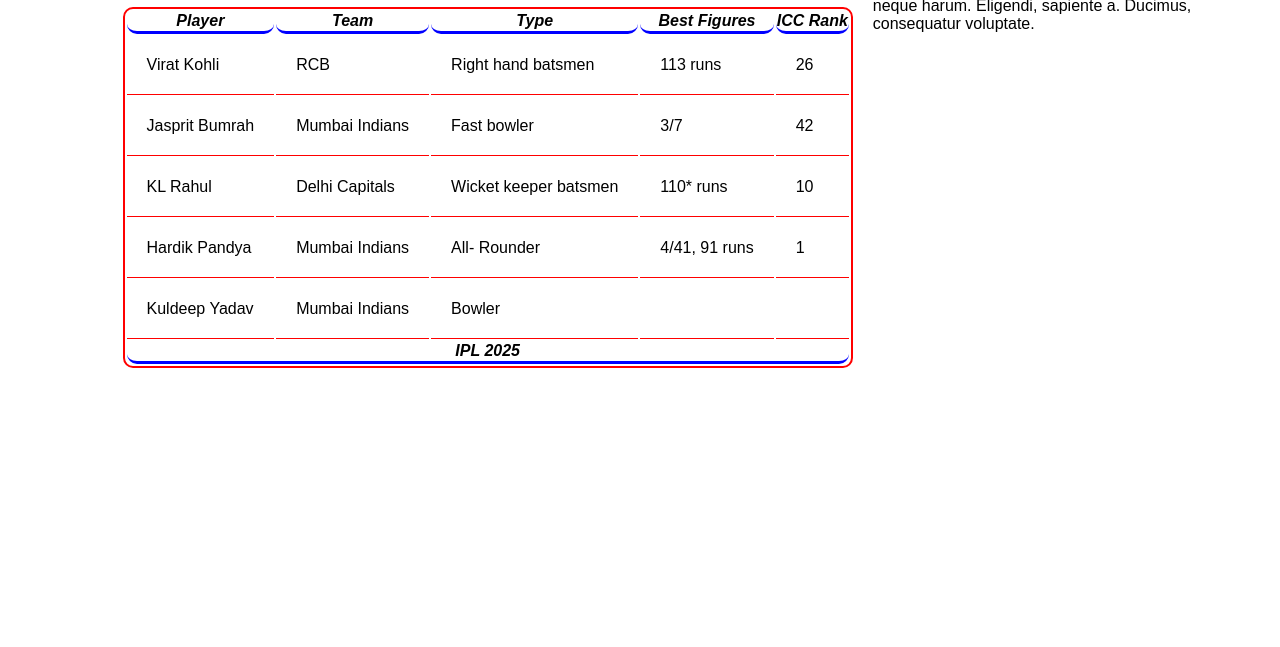
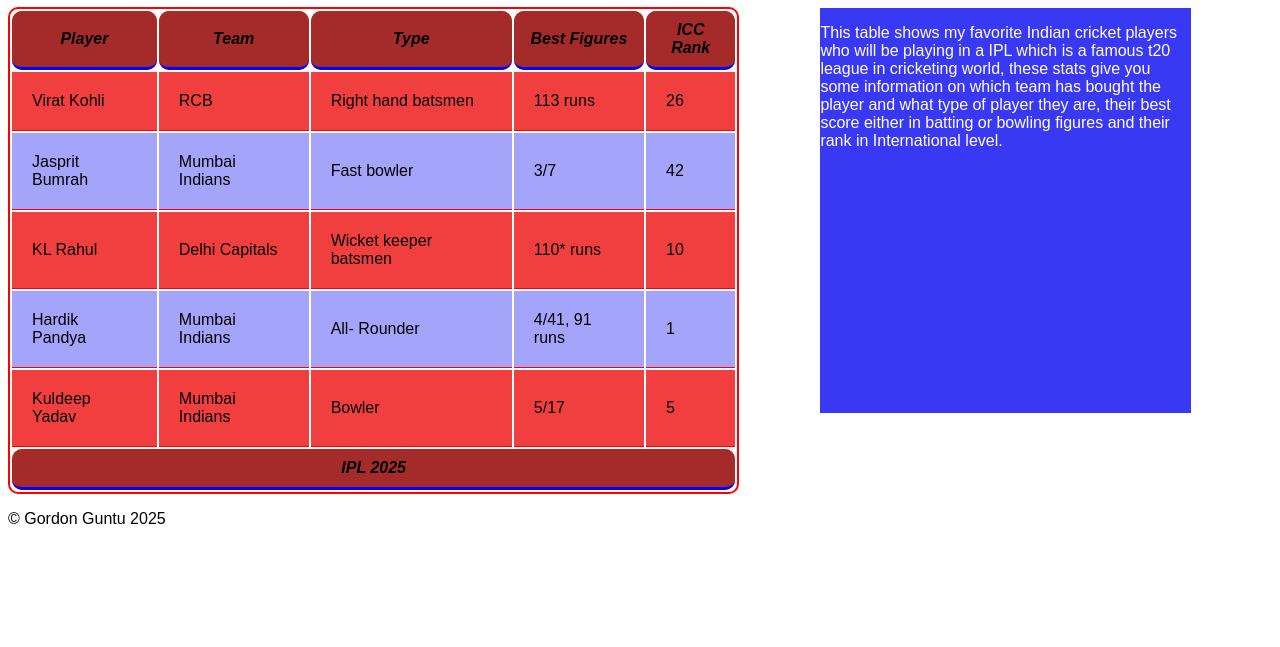
Before and after one commit to karthiktinku-wed/projects-gordonguntu, a plain HTML site: page projects/Tables/tables.html in a window 1280 px wide. Shown: the part 153-800 px from the top of the page. Drawn offline with Linux system fonts and the light colour scheme.

Commit message:
addproject

```diff
--- a/projects/Tables/tables.css
+++ b/projects/Tables/tables.css
@@ -22,12 +22,33 @@
 border-radius: 10px;
 
 
+
+
+
 }
 
+aside{
+    margin: 80px;
+    border: thin solid ;
+    box-shadow: 0px 3px 8px;
+    background-color: rgb(57, 57, 244);
+    color: white;
+    box-sizing: content-box;
+}
+
+.ipl tr:nth-child(even){
+    background-color: rgb(164, 164, 251);
+}
+
+.ipl tr:nth-child(odd){
+    background-color: rgb(241, 62, 62);
+}
 .ipl th{
     font-style:italic;
     border-bottom: solid blue;
     border-radius: 10px;
+    background-color: brown;
+    padding: 10px;
 }
 
 .ipl td{
--- a/projects/Tables/tables.html
+++ b/projects/Tables/tables.html
@@ -15,7 +15,7 @@
     </header>
     <div class="main">
         <aside>
-            <p> Lorem ipsum dolor sit, amet consectetur adipisicing elit. In, quam ad quia nisi, nostrum accusantium iure quibusdam est dolore, deserunt aperiam aliquam neque harum. Eligendi, sapiente a. Ducimus, consequatur voluptate.</p>
+            <p>  This table shows my favorite Indian cricket players who will be playing in a IPL which is a famous t20 league in cricketing world, these stats give you some information on which team has bought the player and what type of player they are, their best score either in batting or bowling figures and their rank in International level.
         </aside>
         <main>
         <table class="ipl">
@@ -62,8 +62,8 @@
                         <td> Kuldeep Yadav</td>
                         <td> Mumbai Indians</td>
                         <td> Bowler </td>
-                        <td></td>
-                        <td></td>
+                        <td> 5/17</td>
+                        <td>5</td>
                      </tr>
                 </tbody>
                 <tfoot>
@@ -77,7 +77,7 @@
         </main>
     </div>
     <footer>
-
+        <p> &copy; Gordon Guntu 2025</p>
     </footer>
 </body>
 </html>
```
